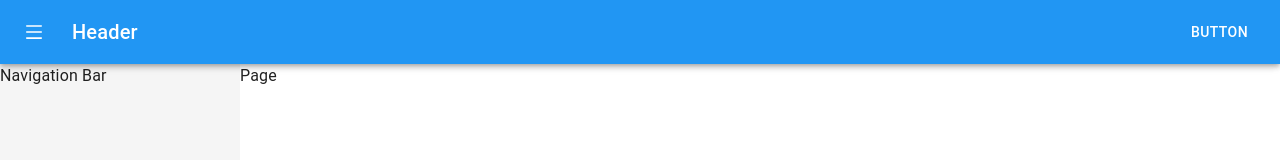
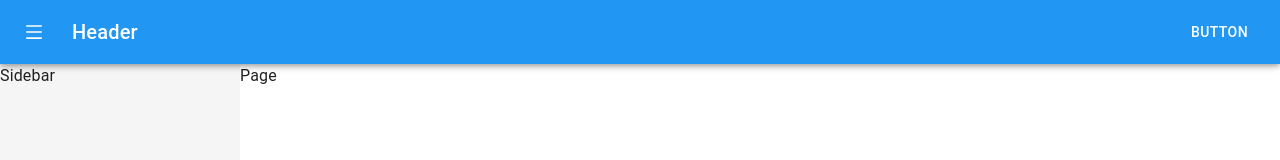
Before and after one commit to godkingjay/material-next-template-01, a Next.js app: page / in a window 1280 px wide. Shown: the top 160 px of the page. Built offline with nearby package versions, Linux system fonts and the light colour scheme.

Commit message:
label change

```diff
--- a/src/components/Layout/MainLayout/Sidebar/index.tsx
+++ b/src/components/Layout/MainLayout/Sidebar/index.tsx
@@ -58,7 +58,7 @@ const Sidebar: React.FC<SidebarProps> = (props) => {
 					ModalProps={{ keepMounted: true }}
 					color="inherit"
 				>
-					<p>Navigation Bar</p>
+					<p>Sidebar</p>
 				</Drawer>
 			</Box>
 		</>
```
